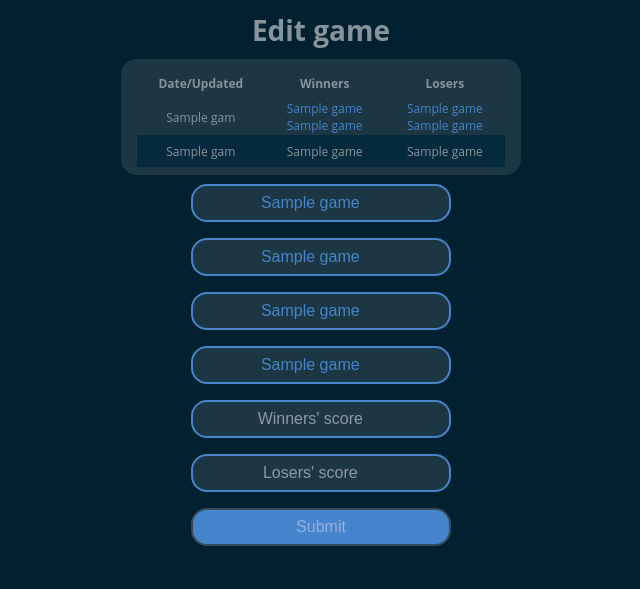
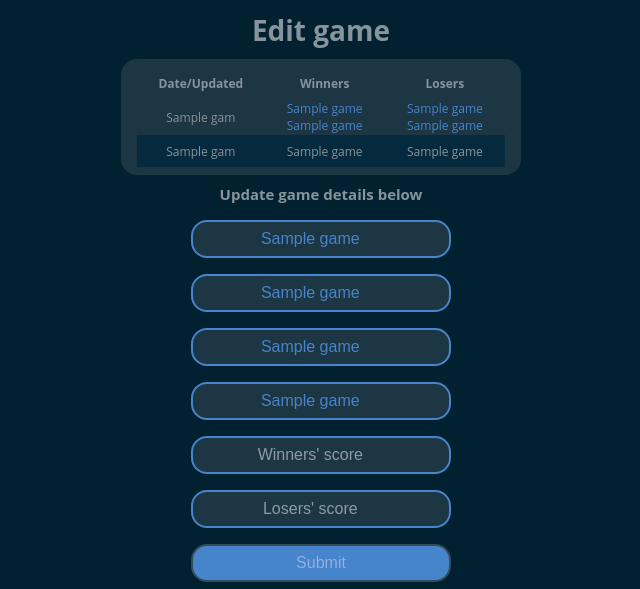
Before and after one commit to meidav/stats, a Flask app: template templates/edit_game.html in a window 1280 px wide. Shown: the part 150-739 px from the top of the page, without its empty margins (319-959 px from the left). Run offline with Flask 3, Linux system fonts and the light colour scheme; the template is opened without the code that fills it: most values are stand-ins (such as "Sample title", 1, 10 or a date in 2020).

Commit message:
minor edit game improvement
added h2 for better spacing

```diff
--- a/templates/edit_game.html
+++ b/templates/edit_game.html
@@ -25,6 +25,7 @@
 		</tbody>
 	</table>
 	<div>
+		<h2>Update game details below</h2>
 	   <form method="post">
 			  <datalist id="players">
 					 {% for player in players %}
```
